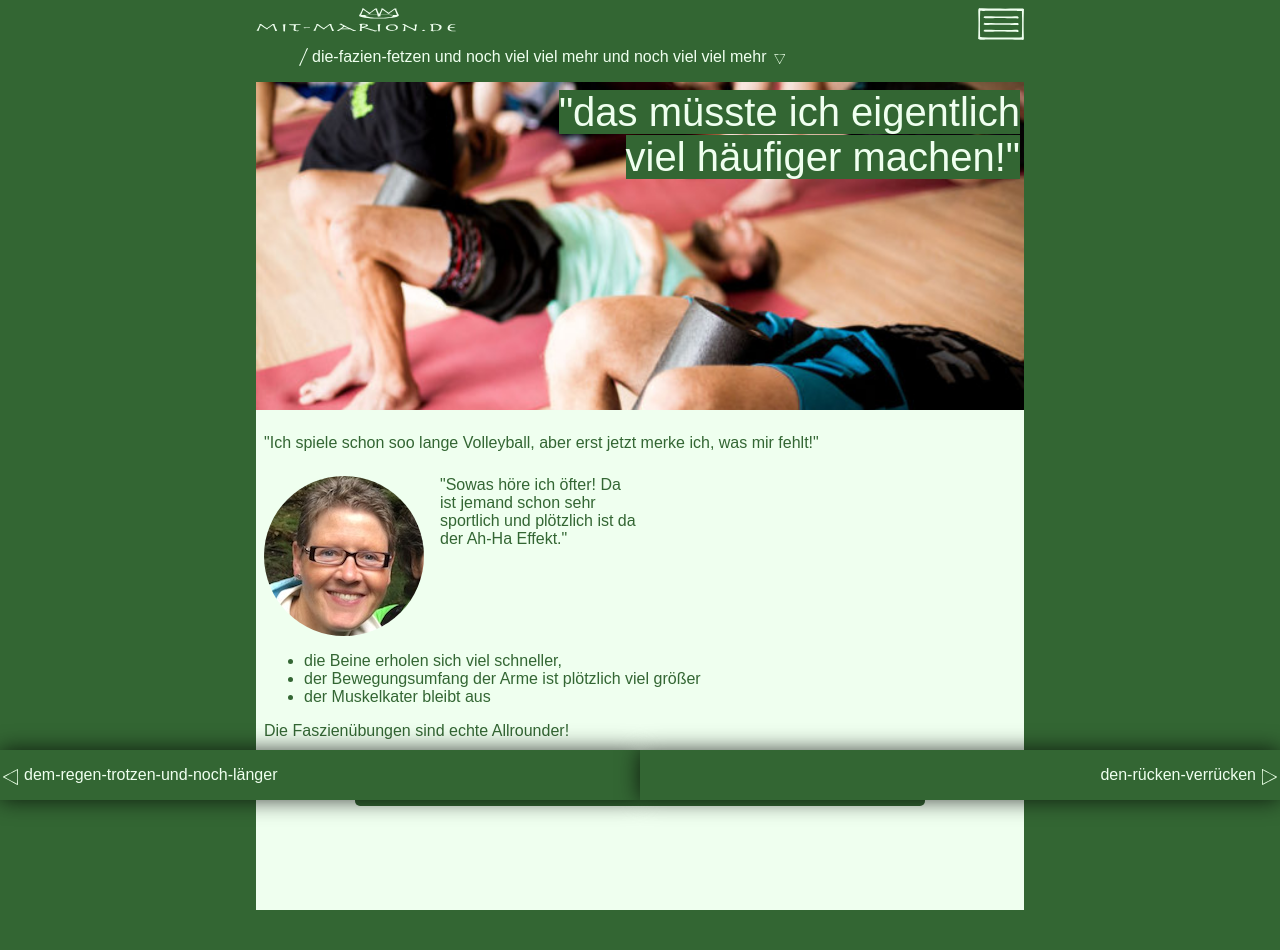
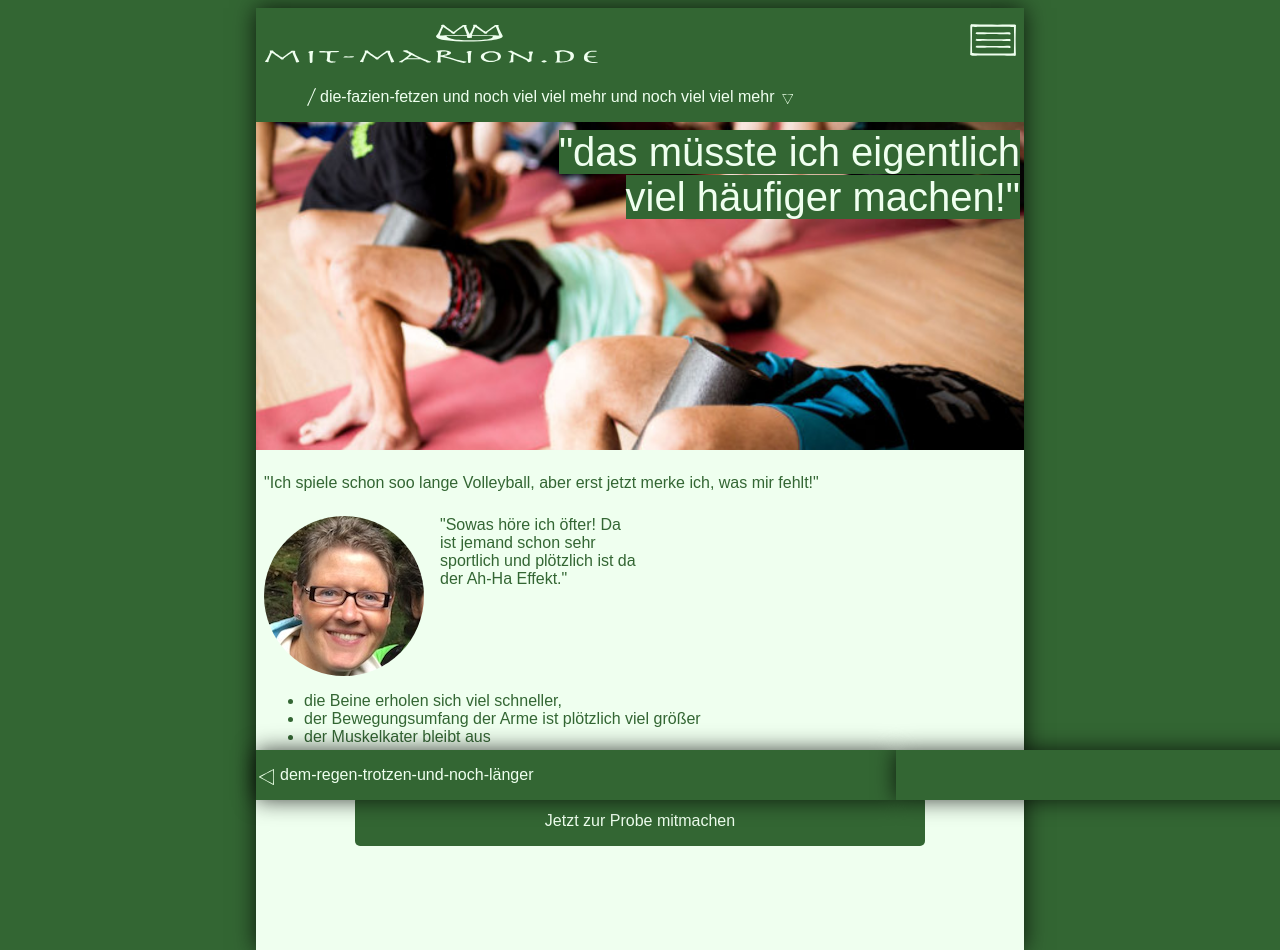
Before and after one commit to libelle2000/mit-marion, a PHP site: page / in a window 1280 px wide. Before the commit the page ends 910 px from the top, so only its background shows below. Run offline with PHP 8.4, Linux system fonts and the light colour scheme.

Commit message:
move media queries to the bottom adjustments for wider screens - add shadow to content on where margin left and right is added - let logo and burger be bigger

```diff
--- a/public/css/main.css
+++ b/public/css/main.css
@@ -50,21 +50,13 @@ section.marion .photo{
     height: 5em;
 }
 
-@media only screen and (min-device-width: 40em) {
-    header.container-content,
-    article.container-content {
-        margin-right: 20%;
-        margin-left: 20%;
-    }
 
-    section.marion blockquote{
-        width: 50%;
-    }
+.logo {
+    height: 1.5em;
+}
 
-    section.marion .photo{
-        width: 10em;
-        height: 10em;
-    }
+.burger {
+    height: 2em;
 }
 
 nav.stories {
@@ -143,14 +135,6 @@ nav.closed .flyout {
 nav.open .flyout {
     display: block;
     z-index: 1;
-}
-
-.logo {
-    height: 1.5em;
-}
-
-.burger {
-    height: 2em;
 }
 
 .photo {
@@ -307,3 +291,34 @@ nav .flyout {
 article {
     background-color: #EFFFEF;
 }
+
+@media only screen and (min-device-width : 800px) {
+    .content {
+        margin-right: 20%;
+        margin-left: 20%;
+        box-shadow: 0 0 22px 0 rgba(0, 0, 0, 0.75);
+    }
+
+    section.marion blockquote{
+        width: 50%;
+    }
+
+    section.marion .photo{
+        width: 10em;
+        height: 10em;
+    }
+
+    .logo,
+    nav.corporate .burger {
+        margin-top: 1em;
+        margin-bottom: 1em;
+    }
+
+    .logo {
+        height: 2.5em;
+    }
+
+    .burger {
+        height: 2em;
+    }
+}
--- a/public/index.php
+++ b/public/index.php
@@ -8,6 +8,7 @@
     <script async="async" src='/js/main.js'></script>
 </head>
 <body>
+<div class="content">
     <header class="container-content">
         <img class="logo" src="/images/logo.svg" alt="Logo mit-marion.de"/>
         <nav class="corporate closed jsFlyoutWrapper jsFlyoutHoverToggle">
@@ -23,9 +24,13 @@
             </ul>
         </nav>
         <nav class="stories closed jsFlyoutWrapper jsFlyoutHoverToggle">
-        <div class="breadcrumb jsFlyoutTouchToggle jsFlyoutHoverToggle">die-fazien-fetzen und noch viel viel mehr und noch viel viel mehr</div>
+            <div class="breadcrumb jsFlyoutTouchToggle jsFlyoutHoverToggle">die-fazien-fetzen und noch viel viel mehr
+                und noch viel viel mehr
+            </div>
             <ul class="flyout jsFlyoutHoverToggle">
-            <li class="breadcrumb current jsFlyoutTouchToggle">die-fazien-fetzen und noch viel viel mehr und noch viel viel mehr</li>
+                <li class="breadcrumb current jsFlyoutTouchToggle">die-fazien-fetzen und noch viel viel mehr und noch
+                    viel viel mehr
+                </li>
                 <li><a href="#foo">die-fazien-fetzen</a></li>
                 <li><a href="#bar">bar</a></li>
                 <li><a href="#bar">bar</a></li>
@@ -39,7 +44,8 @@
     </header>
     <article class="container-content">
         <section class="member">
-        <blockquote class="mainquote" style="background-image: url('/images/faszien-rolle.jpg'); background-position: right, bottom;">
+            <blockquote class="mainquote"
+                        style="background-image: url('/images/faszien-rolle.jpg'); background-position: right, bottom;">
                 <span>
                     "das müsste ich eigentlich viel häufiger machen!"
                 </span>
@@ -50,7 +56,7 @@
         </section>
         <section class="marion">
             <blockquote class="floatedGroup">
-            <img class="photo floatLeft" src="/images/marion.jpg" alt="Trainerin Marion" />
+                <img class="photo floatLeft" src="/images/marion.jpg" alt="Trainerin Marion"/>
                 "Sowas höre ich öfter! Da ist jemand schon sehr sportlich und plötzlich ist da der Ah-Ha Effekt."
             </blockquote>
             <ul>
@@ -66,5 +72,6 @@
         <a class="zap previous" href="#dem-regen-trotzen-und-noch-länger">dem-regen-trotzen-und-noch-länger</a>
         <a class="zap next" href="#den-rücken-verrücken">den-rücken-verrücken</a>
     </nav>
+</div>
 </body>
 </html>
```
Lines whose indentation alone changed are shown as unchanged.
